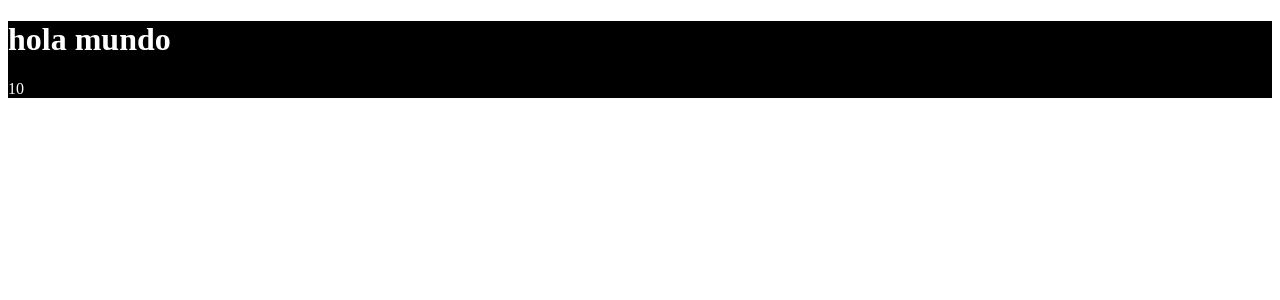
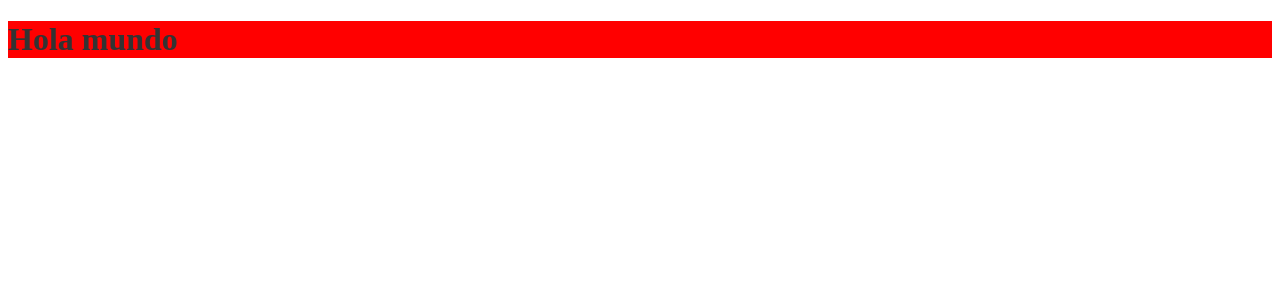
Before and after one commit to AvielAD/ReactJS-Incremental, a React (Create React App) app: page / in a window 1280 px wide. Shown: the top 300 px of the page. Built offline with nearby package versions, Linux system fonts and the light colour scheme.

Commit message:
properties to component
se envian parametros a un componente

```diff
--- a/src/App.js
+++ b/src/App.js
@@ -1,15 +1,18 @@
 import React from 'react';
 import './index.css';
+import Component from './Component';
 
 function App(props) {
   const {titulo, edad} = props;
 
   return (
-    <div className="bloque">
-      <h1>{titulo}</h1>
-      <p>{edad}</p>
-    </div>
-  );
+      <React.Fragment>
+        <Component
+          titulo = "Hola mundo" color = "#333"
+        />
+
+      </React.Fragment>
+    );
 }
 
 export default App;
--- /dev/null
+++ b/src/Component.js
@@ -0,0 +1,14 @@
+import React from 'react';
+import './index.css';
+
+function Component(props) {
+  const {titulo, color} = props;
+
+  return (
+    <div style={{background: 'red', color:color}}>
+      <h1>{titulo}</h1>
+    </div>
+  );
+}
+
+export default Component;
--- a/src/index.js
+++ b/src/index.js
@@ -2,4 +2,4 @@ import React from 'react';
 import ReactDOM from 'react-dom';
 import App from './App';
 
-ReactDOM.render(<App titulo = "hola mundo" edad = {10}/>, document.getElementById('root'));
+ReactDOM.render(<App/>, document.getElementById('root'));
```
